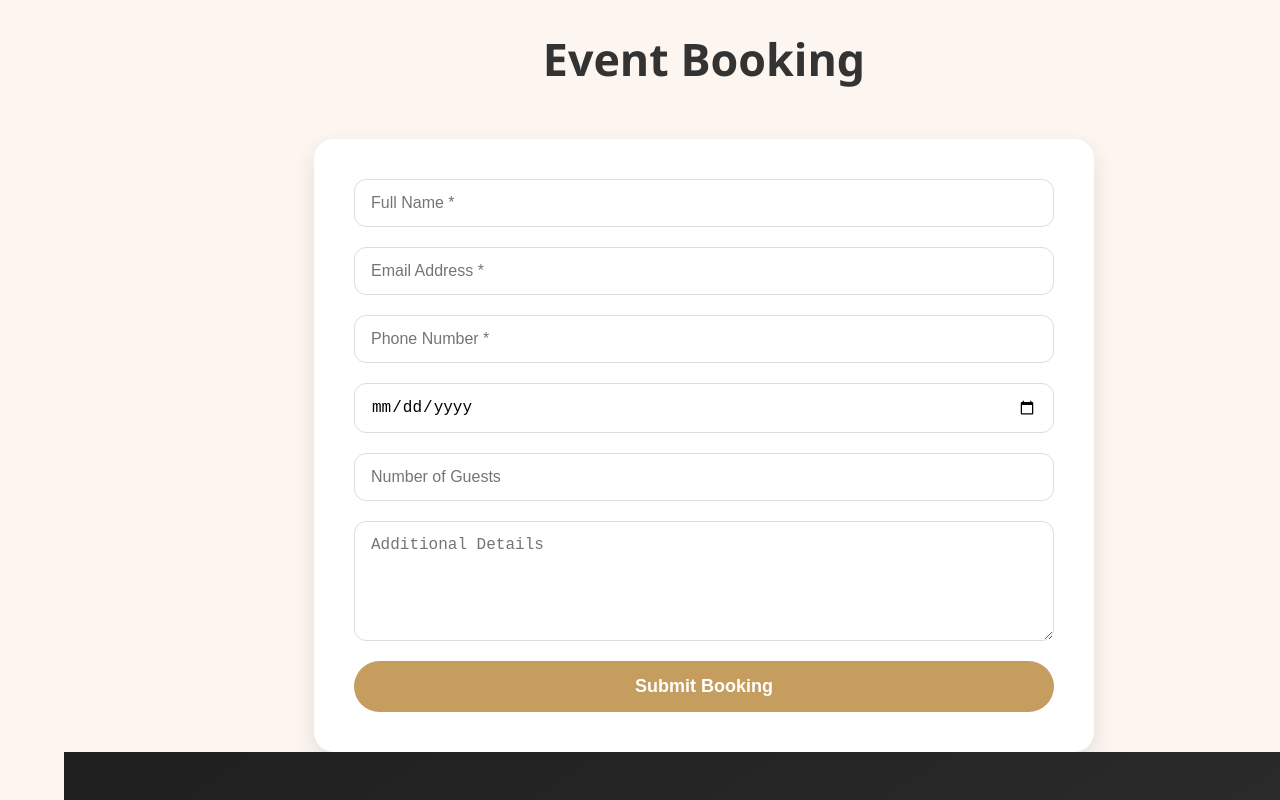
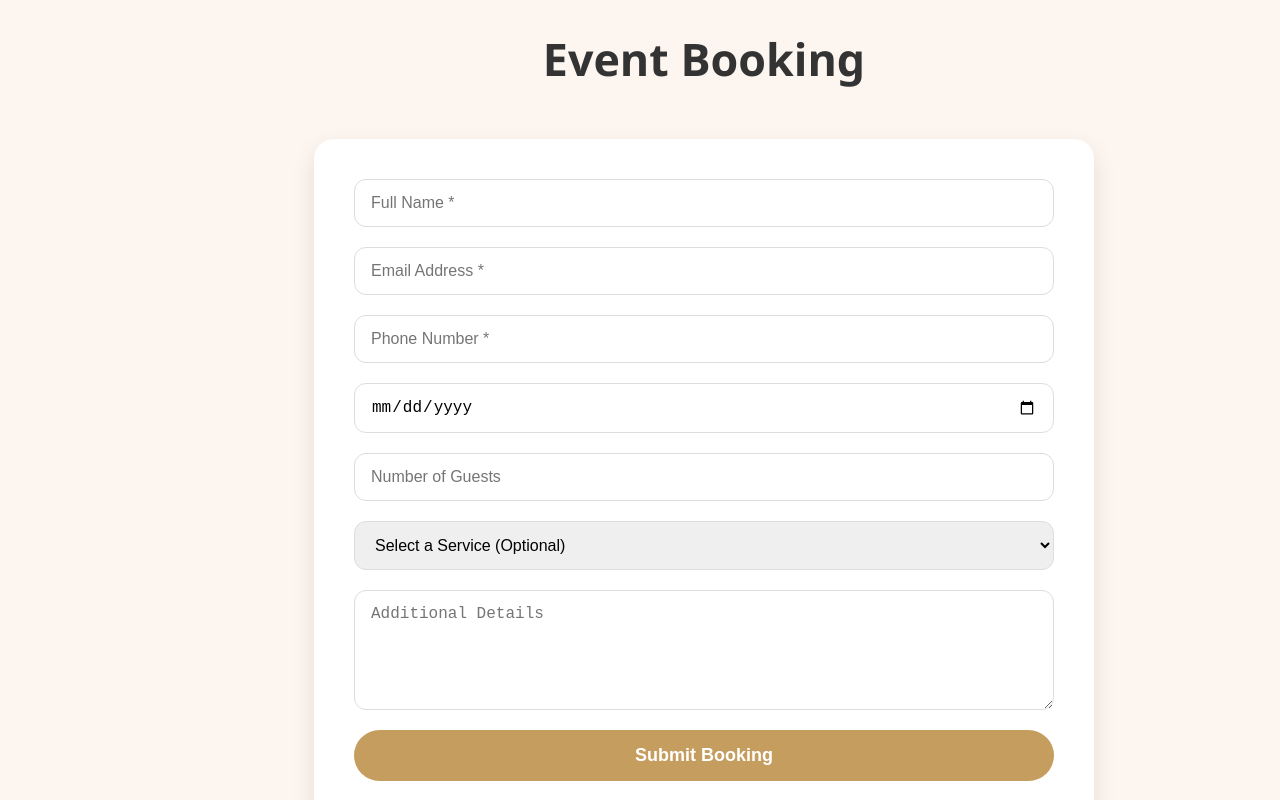
Before and after one commit to pathapatisneha2025-commits/Partyhousewebsite, a React (Create React App) app: page /bookingpage in a window 1280 px wide. Shown: the part 1040-1840 px from the top of the page. Built offline with nearby package versions, Linux system fonts and the light colour scheme.

Commit message:
chnages made

```diff
--- a/src/pages/BookingPage.jsx
+++ b/src/pages/BookingPage.jsx
@@ -2,7 +2,7 @@ import { useState } from "react";
 import { Footer } from "../component/footersection";
 import RoomsSection from "../component/roomcard";
 
-const BASE_URL = "https://partyhousedatabase.onrender.com"; //  change to your server URL
+const BASE_URL = "https://partyhousedatabase.onrender.com"; // change to your server URL
 
 export default function BookingPage() {
   const [formData, setFormData] = useState({
@@ -12,12 +12,22 @@ export default function BookingPage() {
     date: "",
     guests: "",
     message: "",
+    service: "", // added service field
   });
 
   const [loading, setLoading] = useState(false);
 
+  const services = [
+    "Photography",
+    "Catering",
+    "DJ / Music",
+    "Decoration",
+    "Lighting",
+    "Custom Package",
+  ];
+
   const handleChange = (field, value) => {
-    setFormData(prev => ({ ...prev, [field]: value }));
+    setFormData((prev) => ({ ...prev, [field]: value }));
   };
 
   const handleSubmit = async (e) => {
@@ -33,9 +43,7 @@ export default function BookingPage() {
     try {
       const response = await fetch(`${BASE_URL}/bookings/add`, {
         method: "POST",
-        headers: {
-          "Content-Type": "application/json",
-        },
+        headers: { "Content-Type": "application/json" },
         body: JSON.stringify(formData),
       });
 
@@ -50,6 +58,7 @@ export default function BookingPage() {
           date: "",
           guests: "",
           message: "",
+          service: "",
         });
       } else {
         alert(result.error || "Failed to submit booking.");
@@ -63,46 +72,107 @@ export default function BookingPage() {
   };
 
   return (
-    <div style={{
+    <div
+      style={{
         width: "100%",
         minHeight: "100vh",
         padding: "50px 5%",
         background: "#fdf6f0",
-      fontFamily: "'Segoe UI', Tahoma, Geneva, Verdana, sans-serif"
-    }}>
+        fontFamily: "'Segoe UI', Tahoma, Geneva, Verdana, sans-serif",
+      }}
+    >
       <RoomsSection />
-      <h1 style={{ textAlign: "center", marginBottom: "50px", fontSize: "2.8rem", color: "#333" }}>
+      <h1
+        style={{
+          textAlign: "center",
+          marginBottom: "50px",
+          fontSize: "2.8rem",
+          color: "#333",
+        }}
+      >
         Event Booking
       </h1>
 
-      <div style={{
+      <div
+        style={{
           maxWidth: "700px",
           margin: "0 auto",
           background: "#fff",
           padding: "40px",
           borderRadius: "20px",
-        boxShadow: "0 10px 25px rgba(0,0,0,0.1)"
-      }}>
-        <form onSubmit={handleSubmit} style={{ display: "flex", flexDirection: "column", gap: "20px" }}>
+          boxShadow: "0 10px 25px rgba(0,0,0,0.1)",
+        }}
+      >
+        <form
+          onSubmit={handleSubmit}
+          style={{ display: "flex", flexDirection: "column", gap: "20px" }}
+        >
+          <input
+            type="text"
+            placeholder="Full Name *"
+            value={formData.name}
+            onChange={(e) => handleChange("name", e.target.value)}
+            required
+            style={inputStyle}
+          />
 
-          <input type="text" placeholder="Full Name *" value={formData.name}
-            onChange={e => handleChange("name", e.target.value)} required style={inputStyle} />
+          <input
+            type="email"
+            placeholder="Email Address *"
+            value={formData.email}
+            onChange={(e) => handleChange("email", e.target.value)}
+            required
+            style={inputStyle}
+          />
 
-          <input type="email" placeholder="Email Address *" value={formData.email}
-            onChange={e => handleChange("email", e.target.value)} required style={inputStyle} />
+          <input
+            type="tel"
+            placeholder="Phone Number *"
+            value={formData.phone}
+            onChange={(e) => handleChange("phone", e.target.value)}
+            required
+            style={inputStyle}
+          />
 
-          <input type="tel" placeholder="Phone Number *" value={formData.phone}
-            onChange={e => handleChange("phone", e.target.value)} required style={inputStyle} />
+          <input
+            type="date"
+            value={formData.date}
+            onChange={(e) => handleChange("date", e.target.value)}
+            required
+            min={new Date().toISOString().split("T")[0]}
+            style={inputStyle}
+          />
 
-          <input type="date" value={formData.date} onChange={e => handleChange("date", e.target.value)}
-            required min={new Date().toISOString().split("T")[0]} style={inputStyle} />
+          <input
+            type="number"
+            placeholder="Number of Guests"
+            value={formData.guests}
+            onChange={(e) => handleChange("guests", e.target.value)}
+            min="1"
+            style={inputStyle}
+          />
 
-          <input type="number" placeholder="Number of Guests" value={formData.guests}
-            onChange={e => handleChange("guests", e.target.value)} min="1" style={inputStyle} />
+          {/* Dropdown for Services */}
+          <select
+            value={formData.service}
+            onChange={(e) => handleChange("service", e.target.value)}
+            style={inputStyle}
+          >
+            <option value="">Select a Service (Optional)</option>
+            {services.map((s) => (
+              <option key={s} value={s}>
+                {s}
+              </option>
+            ))}
+          </select>
 
-          <textarea placeholder="Additional Details" value={formData.message}
-            onChange={e => handleChange("message", e.target.value)} rows="5"
-            style={{ ...inputStyle, resize: "vertical" }} />
+          <textarea
+            placeholder="Additional Details"
+            value={formData.message}
+            onChange={(e) => handleChange("message", e.target.value)}
+            rows="5"
+            style={{ ...inputStyle, resize: "vertical" }}
+          />
 
           <button type="submit" style={buttonStyle} disabled={loading}>
             {loading ? "Submitting..." : "Submit Booking"}
```
Lines whose indentation alone changed are shown as unchanged.
